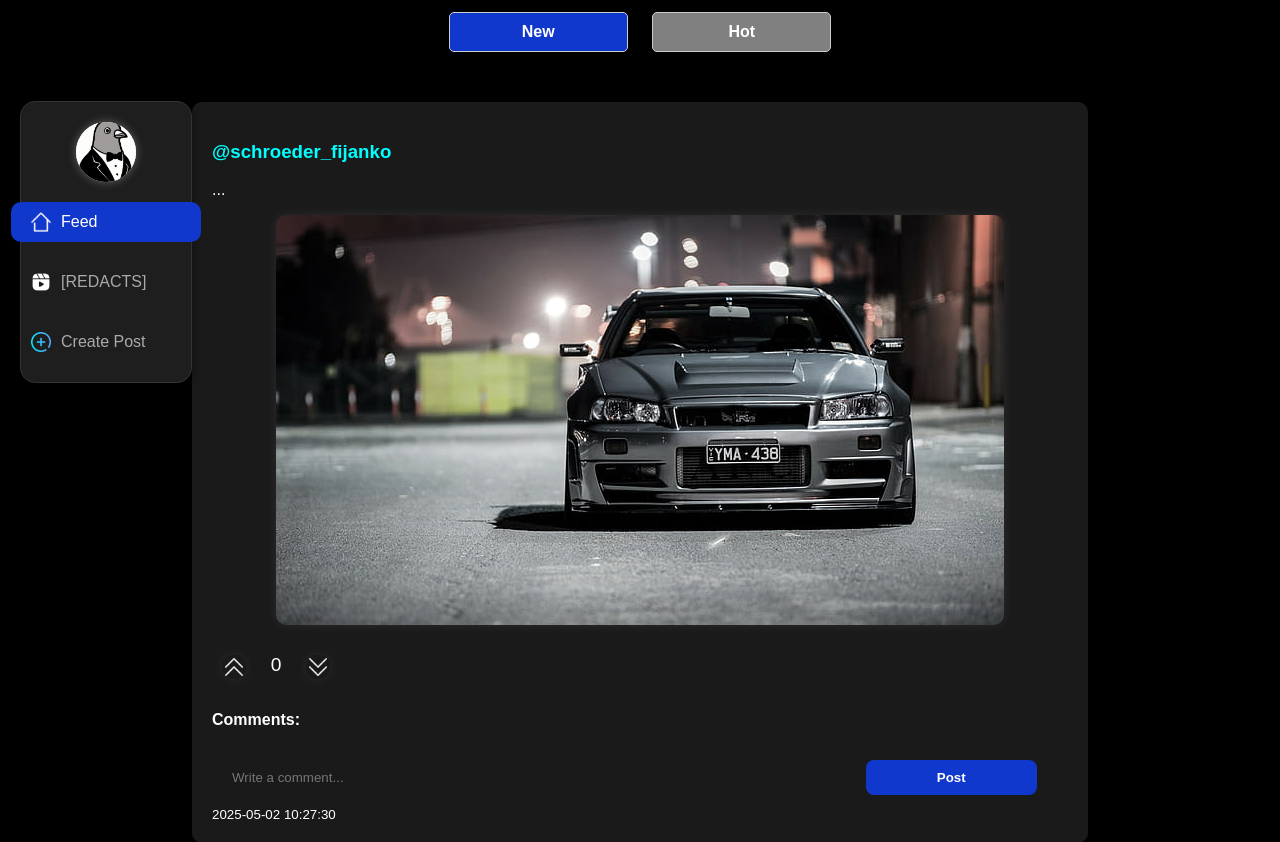
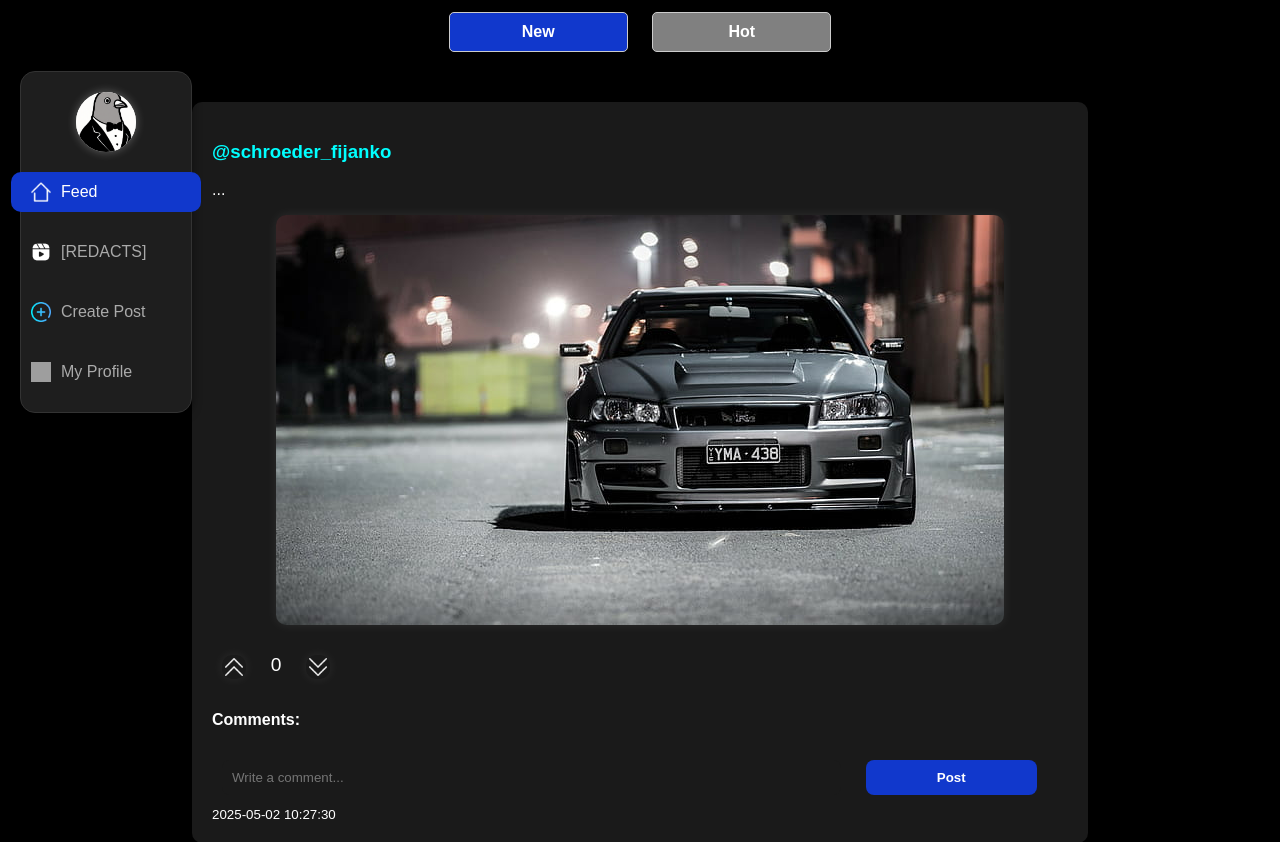
Before and after one commit to TheCodeCronicles/Redacted, a PHP site: page /feed.php in a window 1280 px wide. Shown: the part 158-1000 px from the top of the page. Run offline with PHP 8.4, Linux system fonts and the light colour scheme; a user stored in the database is signed in; data comes from the database, SQL or seed files in the repository; grey boxes are pictures that could not be loaded.

Commit message:
Profile in Navbar

```diff
--- a/navbar.php
+++ b/navbar.php
@@ -1,5 +1,9 @@
 <?php
+if (session_status() === PHP_SESSION_NONE) {
+    session_start();
+}
 $currentPage = basename($_SERVER['PHP_SELF']);
+$loggedInUsername = isset($_SESSION['username']) ? $_SESSION['username'] : null;
 ?>
 
 <style>
@@ -102,12 +106,10 @@ $currentPage = basename($_SERVER['PHP_SELF']);
         <img src="assets/images/Redacted_Logo.png" alt="Logo">
     </div>
     <a href="feed.php" class="<?= $currentPage == 'feed.php' ? 'active' : '' ?>">
-        <!-- House icon for Feed -->
         <img src="assets/images/home_icon.png" alt="House Icon">
         Feed
     </a>
     <a href="loop.php" class="<?= $currentPage == 'loop.php' ? 'active' : '' ?>">
-        <!-- Some icon for Redacted (replace with appropriate icon) -->
         <img src="assets/images/redacts_icon.png" alt="Loop Icon">
         [REDACTS]
     </a>
@@ -115,7 +117,15 @@ $currentPage = basename($_SERVER['PHP_SELF']);
         <img src="assets/images/create_icon.png" alt="Create Icon">
         Create Post
     </a>
-    </div>
+
+    <?php if ($username): ?>
+        <a href="profile.php?user=<?= urlencode($loggedInUsername) ?>"
+        class="<?= ($currentPage == 'profile.php' && isset($_GET['user']) && $_GET['user'] === $loggedInUsername) ? 'active' : '' ?>">
+        <img src="assets/images/profile_icon.png" alt="Profile Icon">
+        My Profile
+        </a>
+    <?php endif; ?>
+</div>
 
 <script>
     // Function to toggle the navbar collapse
```
